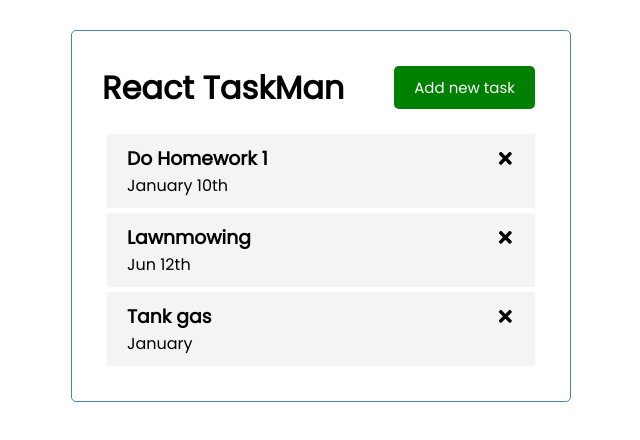
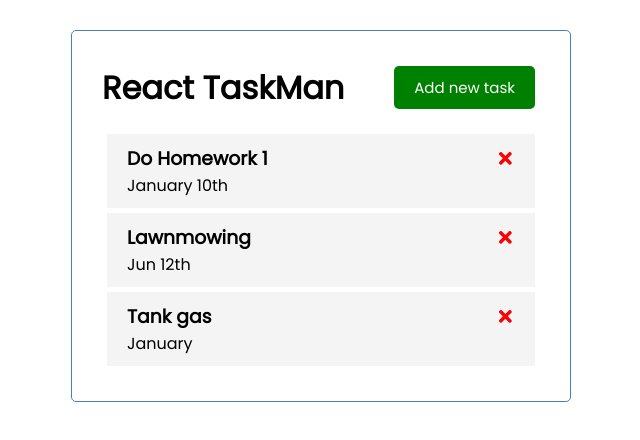
Before and after one commit to lu-kra/ReactTaskMan, a React (Create React App) app: page / in a window 1280 px wide. Shown: the top 440 px of the page, without its empty margins (319-959 px from the left). Built offline with nearby package versions, Linux system fonts and the light colour scheme.

Commit message:
Delete task

```diff
--- a/src/App.js
+++ b/src/App.js
@@ -29,11 +29,23 @@
 ])
 
 
+// Delete task function
+
+  const deleteTask = (id) => {
+    // console.log('delete', id)
+    setTasks(tasks.filter((task) => task.id !== id))               //filtruj vsetky tasky ktore nemaju id na ktore sme klikli
+  }
+
+
 
   return (
     <div className="container">
       <Header title='React TaskMan' />
-      <Tasks tasks={tasks} />
+
+      { tasks.length > 0 ?                                  // ak neexistuje task zobraz hlasku
+        <Tasks tasks={tasks} onDelete={deleteTask} />
+        : <p className="task">No available tasks to do</p>
+      }
     </div>
   );
 }
--- a/src/components/Task.js
+++ b/src/components/Task.js
@@ -1,9 +1,9 @@
 import { FaTimes } from 'react-icons/fa'
 
-const Task = ({ task }) => {
+const Task = ({ task, onDelete }) => {
   return (
     <div className="task">
-        <h3>{task.text} <FaTimes /> </h3>
+        <h3>{task.text} <FaTimes style={{ color:'red', cursor: 'pointer'}} onClick={() => onDelete(task.id)} /> </h3>
         <p>{task.day}</p>
 
 
--- a/src/components/Tasks.js
+++ b/src/components/Tasks.js
@@ -1,14 +1,14 @@
 import Task from "./Task"
 
 
-const Tasks = ({tasks}) => {
+const Tasks = ({tasks, onDelete}) => {
 
   return (
    <>
 
    {tasks.map((task) => (
 
-   <Task key={task.id} task={task}/>
+   <Task key={task.id} task={task} onDelete={onDelete} />
 
    ))}
 
```
